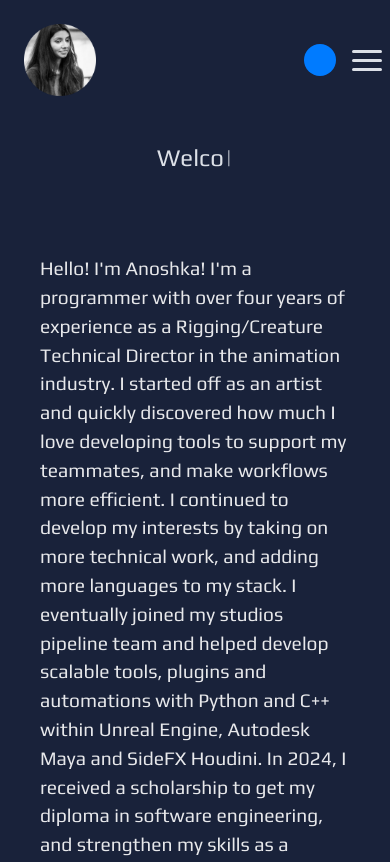
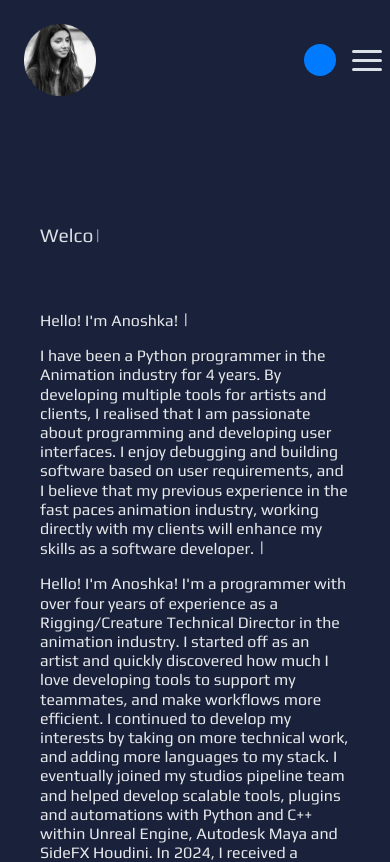
Before and after one commit to Anoshka/portfolio, a React (Vite) app: page / in a window 390 px wide. Shown: the top 862 px of the page. Built offline with nearby package versions, Linux system fonts and the light colour scheme.

Commit message:
add mobile text on home page

```diff
--- a/src/components/Header/Header.scss
+++ b/src/components/Header/Header.scss
@@ -98,17 +98,30 @@
       justify-content: flex-end;
       gap: 1rem;
     }
+    @include desktop {
+      padding: 0 5rem 0 2.5rem;
+    }
+    @include desktop {
+      padding: 0 5rem 0 4rem;
+    }
   }
 
   &__link {
     cursor: pointer;
     color: var(--text-color);
     text-decoration: none;
-    padding: 0.5rem 1rem;
+    padding: 0.5rem 0.5rem;
     font-size: 1.2rem;
 
     @include tablet {
       font-size: 1rem;
+    }
+    @include desktop {
+      font-size: 1.2rem;
+    }
+    @include monitor {
+      font-size: 2rem;
+      padding: 0.5rem 3rem;
     }
 
     &:hover {
@@ -144,6 +157,16 @@
       width: 100%;
       height: 100%;
       border-radius: 50%;
+    }
+
+    @include desktop {
+      width: 2.4rem;
+      height: 2.4rem;
+    }
+
+    @include monitor {
+      width: 4rem;
+      height: 4rem;
     }
 
     &:hover {
--- a/src/components/TechArtGrid/TechArtGrid.jsx
+++ b/src/components/TechArtGrid/TechArtGrid.jsx
@@ -17,6 +17,40 @@ const VIDEO_PASSWORD = 'anoshkajhaveridemoreel1111!';
 
 // Project data (update with actual images & links)
 const projects = [
+  {
+    title: 'Paw Patrol Rubble and Crew',
+    software: 'Python | Maya',
+    image: pawpatrol,
+    link: '/tech_art/pawpatrol',
+    description: `
+      Developed Vehicle rigs for Rubble & Crew at Shapeshifters Interactive
+    `,
+    isProtected: true,
+    className: 'project-list__item--protected',
+  },
+  {
+    title: 'Work at Wildbrain Studios',
+    software: 'Python | Maya',
+    image: wb,
+    link: '/tech_art/fireman_sam',
+    description: `
+      Worked on Fireman Sam season 13, which was the first season rendered in Unreal Engine, Lego and Friends season 2, and In The Night Garden.
+      `,
+    isProtected: true,
+    className: 'project-list__item--protected',
+  },
+
+  {
+    title: 'Spidey and His Amazing Friends',
+    software: 'Python | Maya',
+    image: img,
+    link: '/tech_art/spidey',
+    description: `
+      Worked on this Disney production at Atomic Cartoons
+    `,
+    isProtected: true,
+    className: 'project-list__item--protected',
+  },
   {
     title: 'Auto Rigger',
     software: 'Python | PyQT/PySide2 | PyMel  | Maya',
@@ -88,40 +122,6 @@ const projects = [
       - Train crash into a cabin, animation created in Autodesk Maya, and physics manipulated in Houdini
       - Dust and particle effects created in Houdini, substance painter used for train texturing
     `,
-  },
-  {
-    title: 'Work at Wildbrain Studios',
-    software: 'Python | Maya',
-    image: wb,
-    link: '/tech_art/fireman_sam',
-    description: `
-      Worked on Fireman Sam season 13, which was the first season rendered in Unreal Engine, Lego and Friends season 2, and In The Night Garden.
-      `,
-    isProtected: true,
-    className: 'project-list__item--protected',
-  },
-
-  {
-    title: 'Paw Patrol Rubble and Crew',
-    software: 'Python | Maya',
-    image: pawpatrol,
-    link: '/tech_art/pawpatrol',
-    description: `
-      Developed Vehicle rigs for Rubble & Crew at Shapeshifters Interactive
-    `,
-    isProtected: true,
-    className: 'project-list__item--protected',
-  },
-  {
-    title: 'Spidey and His Amazing Friends',
-    software: 'Python | Maya',
-    image: img,
-    link: '/tech_art/spidey',
-    description: `
-      Worked on this Disney production at Atomic Cartoons
-    `,
-    isProtected: true,
-    className: 'project-list__item--protected',
   },
 ];
 
--- a/src/components/TechArtGrid/TechArtGrid.scss
+++ b/src/components/TechArtGrid/TechArtGrid.scss
@@ -47,7 +47,7 @@
     }
 
     &--protected {
-      background-color: $purple;
+      background-color: rgba(red($purple), green($purple), blue($purple), 0.6);
     }
   }
 }
--- a/src/components/TypeEffect/TypeEffect.scss
+++ b/src/components/TypeEffect/TypeEffect.scss
@@ -1,6 +1,22 @@
+@use '../../styles/partials/mixins.scss' as *;
+@use '../../styles/partials/variables.scss' as *;
+
 .typed-text {
-  font-size: 1.5rem;
+  font-size: 1.2rem;
   color: var(--text-color);
-  text-align: center;
-  padding-top: 2rem;
+  text-align: left;
+  padding: 7rem 0 0 2rem;
+
+  @include tablet {
+    text-align: center;
+    font-size: 1.5rem;
+  }
+  @include desktop {
+    font-size: 2rem;
+    padding-top: 15rem;
+  }
+  @include monitor {
+    font-size: 3rem;
+    padding-top: 15rem;
+  }
 }
--- a/src/pages/LandingPage/LandingPage.jsx
+++ b/src/pages/LandingPage/LandingPage.jsx
@@ -3,9 +3,22 @@ import TypedText from '../../components/TypeEffect/TypeEffect';
 
 function LandingPage() {
   return (
-    <>
+    <div>
       <TypedText className="about__type" />
-      <p className="about__description">
+      <div className="about">
+        <p className="about__description about__description--mobile">
+          Hello! I&apos;m Anoshka!
+        </p>
+        <p className="about__description about__description--mobile">
+          I have been a Python programmer in the Animation industry for 4 years.
+          By developing multiple tools for artists and clients, I realised that
+          I am passionate about programming and developing user interfaces. I
+          enjoy debugging and building software based on user requirements, and
+          I believe that my previous experience in the fast paces animation
+          industry, working directly with my clients will enhance my skills as a
+          software developer.
+        </p>
+        <p className="about__description about__description--tablet">
           Hello! I&apos;m Anoshka! I&apos;m a programmer with over four years of
           experience as a Rigging/Creature Technical Director in the animation
           industry. I started off as an artist and quickly discovered how much I
@@ -16,11 +29,12 @@ function LandingPage() {
           plugins and automations with Python and C++ within Unreal Engine,
           Autodesk Maya and SideFX Houdini. In 2024, I received a scholarship to
           get my diploma in software engineering, and strengthen my skills as a
-        developer. My experiences are a combination of creative problem solving
-        and collaborating with amazing and motivated people. I can&apos;t wait
-        to bring my skills to my work as a developer!
+          developer. My experiences are a combination of creative problem
+          solving and collaborating with amazing and motivated people. I
+          can&apos;t wait to bring my skills to my work as a developer!
         </p>
-    </>
+      </div>
+    </div>
   );
 }
 
--- a/src/pages/LandingPage/LandingPage.scss
+++ b/src/pages/LandingPage/LandingPage.scss
@@ -2,23 +2,31 @@
 @use '../../styles/partials/variables' as *;
 
 .about {
+  padding-top: 3rem;
   &__type {
     padding-top: 2rem;
   }
   &__description {
-    padding: 4rem 2rem;
-    font-size: 1.2rem;
-    line-height: 1.8rem;
+    padding: 0 2rem;
+    font-size: 1rem;
+    line-height: 1.2rem;
     opacity: 0.9;
     filter: brightness(2);
 
     position: relative;
     @include tablet {
+      font-size: 1.2rem;
       padding: 5rem;
+      line-height: 1.8rem;
       text-align: justify;
     }
     @include desktop {
       padding: 10rem;
+    }
+    @include monitor {
+      font-size: 2.5rem;
+      line-height: 4rem;
+      padding: 15rem;
     }
 
     &::after {
--- a/src/styles/partials/_mixins.scss
+++ b/src/styles/partials/_mixins.scss
@@ -14,6 +14,12 @@
 
 @mixin desktop {
   @media (min-width: $breakpoint-desktop) {
+    @content;
+  }
+}
+
+@mixin monitor {
+  @media (min-width: $breakpoint-monitor) {
     @content;
   }
 }
@@ -107,6 +113,10 @@
 
   @include desktop {
     width: 1020px;
+    max-width: 1440ox;
+  }
+  @include monitor {
+    width: 2500 px;
   }
 }
 
--- a/src/styles/partials/_variables.scss
+++ b/src/styles/partials/_variables.scss
@@ -5,6 +5,7 @@
 $breakpoint-mobile: 22.5rem;
 $breakpoint-tablet: 48rem;
 $breakpoint-desktop: 80rem;
+$breakpoint-monitor: 156.25rem;
 
 //white
 $white: #ffffff;
```
Lines whose indentation alone changed are shown as unchanged.
